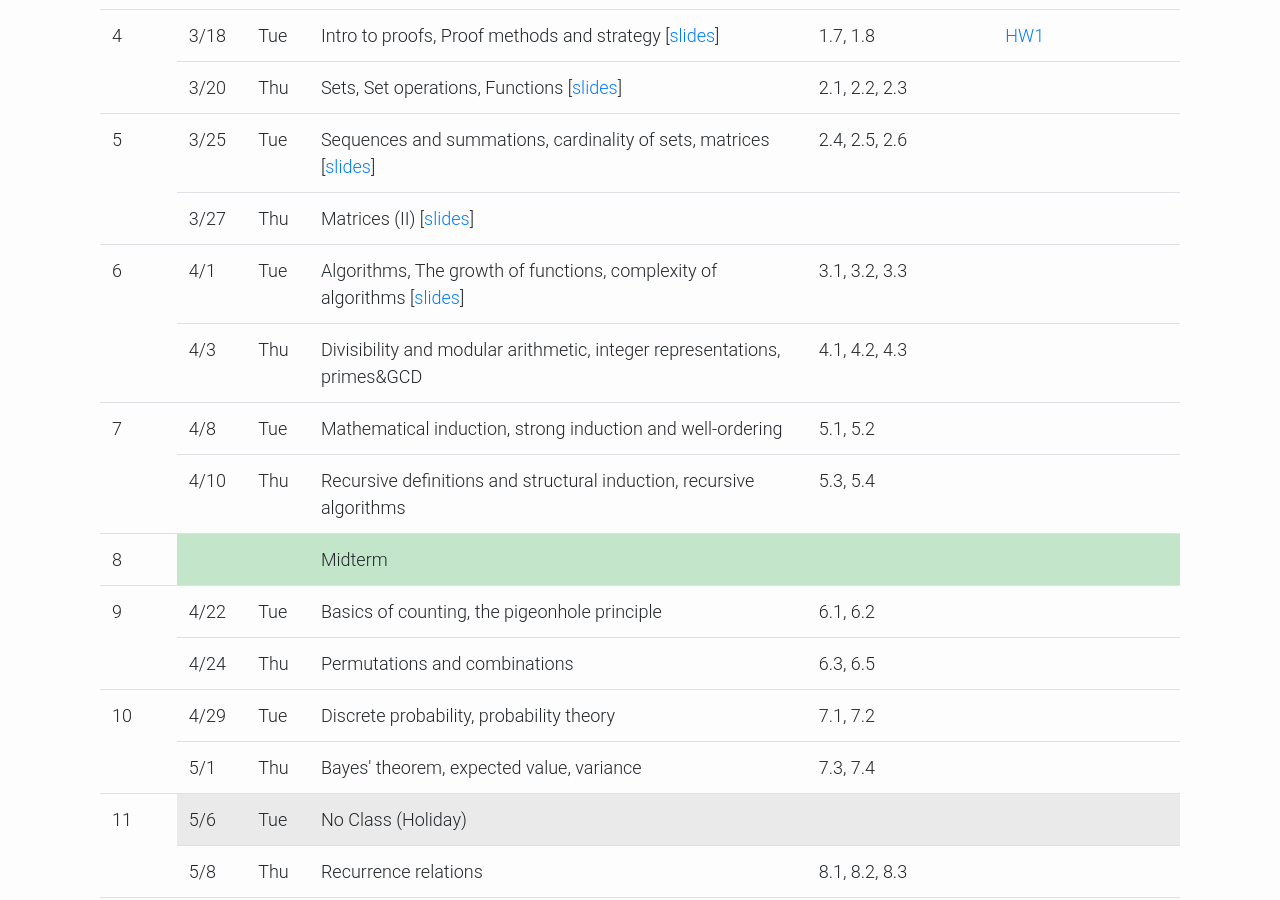
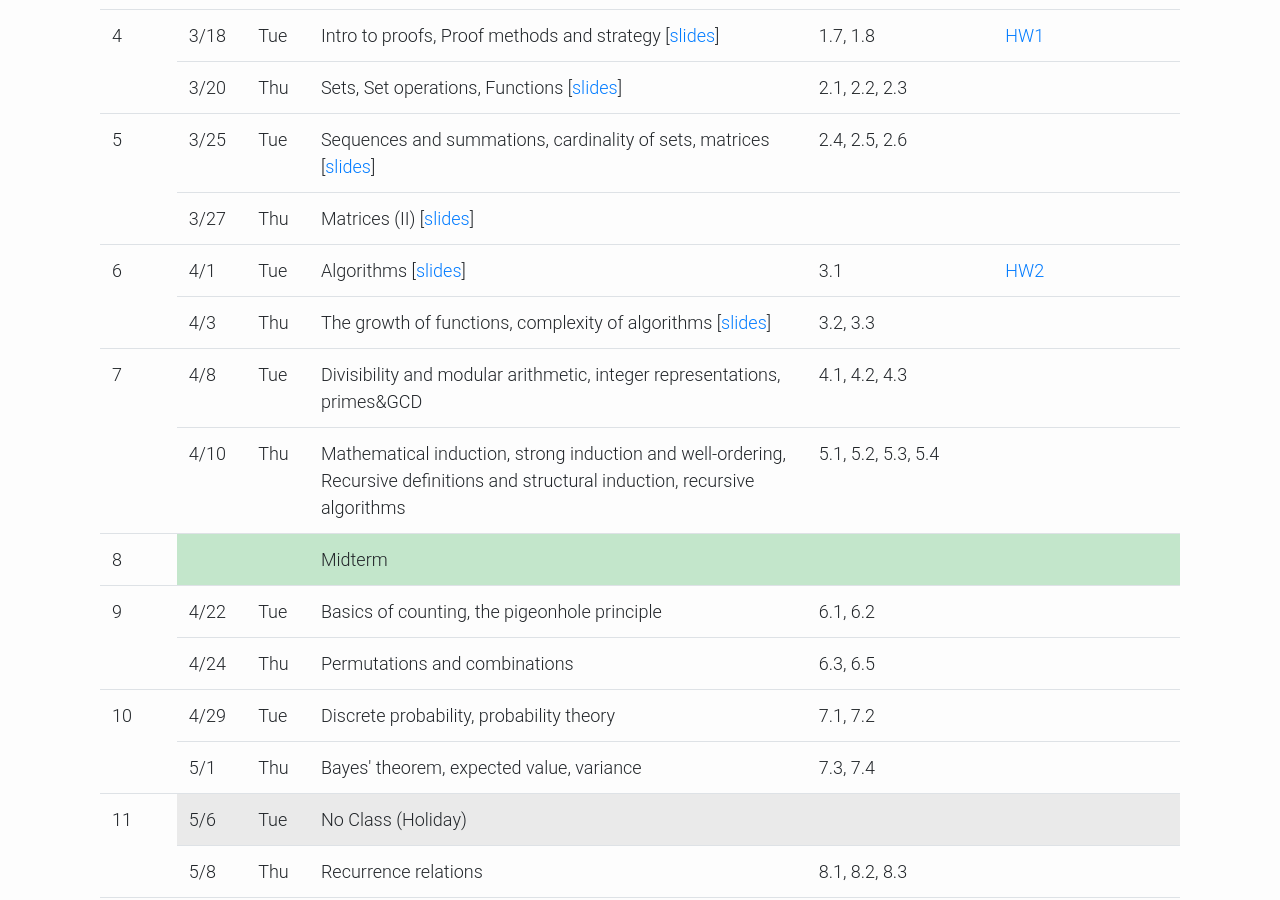
Before and after one commit to kaist-ee213/kaist-ee213.github.io, a Jekyll site: the page built from index.html, in a window 1280 px wide and 900 px high, scrolled down 1640 px. Built offline with Jekyll 4.4.1, drawn with Linux system fonts in a browser that asks for light colours; the list of posts is cut into pages by our own code.

```diff
--- a/index.html
+++ b/index.html
@@ -218,30 +218,30 @@
             <td rowspan="2">6</td>
             <td>4/1</td>
             <td>Tue</td>
-            <td>Algorithms, The growth of functions, complexity of algorithms [<a href="https://drive.google.com/file/d/1CUBA5oUQNmRZ6B2q5YzPaq6_WLkjqIS1/view?usp=sharing", target="_blank">slides</a>]</td>
-            <td>3.1, 3.2, 3.3</td>
-            <td></td>
+            <td>Algorithms [<a href="https://drive.google.com/file/d/1CUBA5oUQNmRZ6B2q5YzPaq6_WLkjqIS1/view?usp=sharing", target="_blank">slides</a>]</td>
+            <td>3.1</td>
+            <td><a href="https://drive.google.com/file/d/1u0qL29cBaQdjh7MIwogSBqlxmUUlX7hu/view?usp=sharing", target="_blank">HW2</a></td>
         </tr>
         <tr>
             <td>4/3</td>
             <td>Thu</td>
-            <td>Divisibility and modular arithmetic, integer representations, primes&GCD</td>
-            <td>4.1, 4.2, 4.3</td>
+            <td>The growth of functions, complexity of algorithms [<a href="https://drive.google.com/file/d/1kjSkIECQ9HN3dI898NmiZvOAcbVbOFMc/view?usp=sharing", target="_blank">slides</a>]</td>
+            <td>3.2, 3.3</td>
             <td></td>
         </tr>
         <tr>
             <td rowspan="2">7</td>
             <td>4/8</td>
             <td>Tue</td>
-            <td>Mathematical induction, strong induction and well-ordering</td>
-            <td>5.1, 5.2</td>
+            <td>Divisibility and modular arithmetic, integer representations, primes&GCD</td>
+            <td>4.1, 4.2, 4.3</td>
             <td></td>
         </tr>
         <tr>
             <td>4/10</td>
             <td>Thu</td>
-            <td>Recursive definitions and structural induction, recursive algorithms</td>
-            <td>5.3, 5.4</td>
+            <td>Mathematical induction, strong induction and well-ordering, Recursive definitions and structural induction, recursive algorithms</td>
+            <td>5.1, 5.2, 5.3, 5.4</td>
             <td></td>
         </tr>
         <tr>
```
